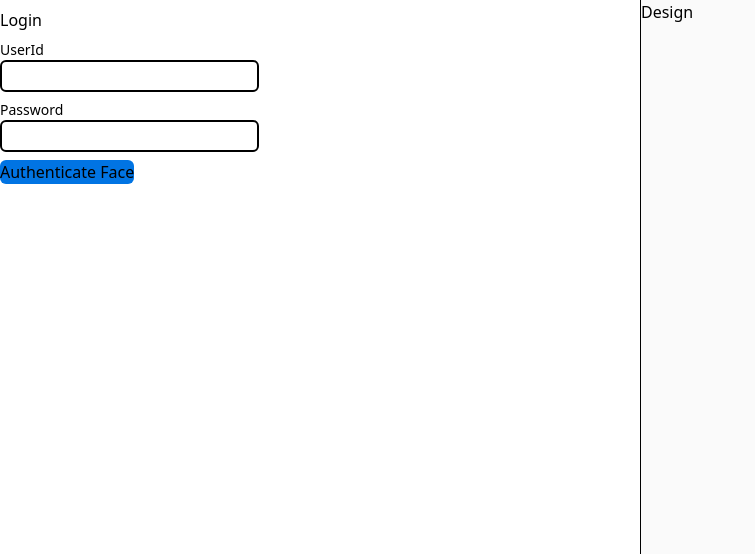
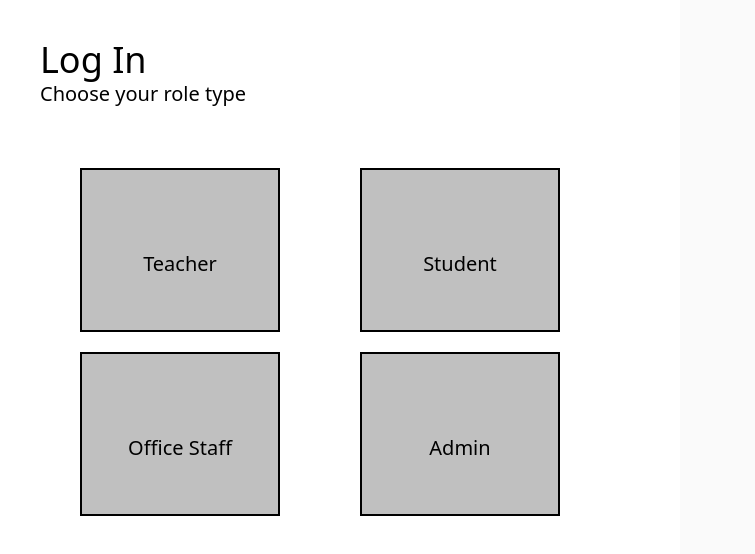
Before and after one commit to de-mongo/student_record_mgt, a Next.js app: page / in a window 1280 px wide. Shown: the top 554 px of the page, without its empty margins (0-755 px from the left). Built offline with nearby package versions, Linux system fonts and the light colour scheme.

Commit message:
work on login

```diff
--- a/pages/index.js
+++ b/pages/index.js
@@ -1,57 +1,44 @@
-import { useRouter } from 'next/router'
-import { useCallback } from 'react'
-import { useFormState } from 'react-hook-form';
+import Router, { useRouter } from 'next/router'
+import { useState } from 'react'
 
-
-function Login() {
+function Start() {
     const router = useRouter()
 
-    const handlesubmit = useCallback((e) => {
-        e.preventDefault()
-        const userid = document.querySelector('#userid').value
-        const password = document.querySelector('#password').value
-        fetch('/api/login', {
-            method: 'POST',
-            headers: {'Content-type': 'application/json'},
-            body: JSON.stringify({
-                "userId": userid,
-                "password": password
-            }),
-        }).then((res)=> {
-            if (res.ok) router.push('./FaceAuthentication/face')
-        })
-    })
+    const login = () =>{
+        router.push('./login')
+    }
+    return(
+        <div className='flex'>
+            <div className='flex-auto w-2/4 h-screen mx-10'>
+                <div className='my-10'>
+                    <h1 className='text-4xl'>Log In</h1>
+                    <h4 className='text-xl mb-6'>Choose your role type</h4>
+                </div>
+                <div className='my-0 text-xl'>
+                    <button onClick={login} className='bg-silver mx-10 my-5 py-20 w-1/3 h-20 border-2 border-black'>Teacher</button>
+                    <button onClick={login} className='bg-silver mx-10 my-5 py-20 w-1/3 h-20 border-2 border-black'>Student</button>
+                    <button onClick={login} className='bg-silver mx-10 py-20 w-1/3 h-20 border-2 border-black'>Office Staff</button>
+                    <button onClick={login} className='bg-silver mx-10 py-20 w-1/3 h-20 border-2 border-black'>Admin</button>
+                </div>
+            </div>
 
-    return(
-        <div className='grid grid-cols-2 divide-x'>
-            <div className="card w-full h-screen">
-                <h2 className="card-header my-2 ">Login</h2>
-                <div className='card-body'>
-                    <form  onSubmit={handlesubmit} >
-                    <div className='formgroup my-2'>
-                        <span className="block text-sm font-medium text-slate-700">UserId</span>
-                        <input type="text" id="userid" className='form-input box-content h-1 w-25 p-3 border-2 rounded-md' required/>
+            <div className="flex-auto bg-comp2 w-2/4 h-screen">
+                <div className='bg-purple'>
+                    {/* <div className='border-black'>
+                        <img src="../styles/circle_FILL0_wght400_GRAD0_opsz48.svg"></img>
+                    </div> */}
+                    {/* <div >
+                        <img className='bg-purple' src="../styles/circle_white_24dp.svg"></img>
                     </div>
-                    <div className='formgroup my-2'>
-                        <span className="block text-sm font-medium text-slate-700">Password</span>
-                        <input type="password" id="password" className="form-input box-content h-1 w-25 p-3 border-2 rounded-md" minLength="6" maxLength="20" required/>
-                    </div>
-                    <button type="Submit" disabled={useFormState.isSubmitting} className='bg-butCol rounded-md w-25'>
-                    {useFormState.isSubmitting && <span className="spinner-border spinner-border-sm mr-1"></span>}
-                    Authenticate Face
-                    </button>
-                    </form>
+                    <div className="triangle border-r-black"></div>
+                    <div className="triangle border-l-black"></div> */}
                 </div>
-                </div>
-
-        <div className="bg-comp2 w-full h-screen">
-            Design
+            </div>
         </div>
-            </div>
 
 
 
     )
 }
 
-export default Login
+export default Start
--- /dev/null
+++ b/pages/login.js
@@ -0,0 +1,70 @@
+import { useRouter } from 'next/router'
+import { useCallback } from 'react'
+import { useFormState } from 'react-hook-form';
+
+
+function login() {
+    const router = useRouter()
+    function handleChechbox(e) {}
+    const handlesubmit = useCallback((e) => {
+        e.preventDefault()
+        const userid = document.querySelector('#userid').value
+        const password = document.querySelector('#password').value
+        fetch('/api/login', {
+            method: 'POST',
+            headers: {'Content-type': 'application/json'},
+            body: JSON.stringify({
+                "userId": userid,
+                "password": password
+            }),
+        }).then((res)=> {
+            if (res.ok) router.push('./FaceAuthentication/face')
+        })
+    })
+
+    return(
+        <div className='flex'>
+            <div className='flex-auto w-2/4 h-screen mx-10'>
+                <div className="card w-full h-screen mt-20 mx-17">
+                    <div className="card-header my-6 ">
+                        <h1 className='text-4xl my-4'>Log In</h1>
+                        <h4 className='text-xl mb-6'>Enter your credentials to access your information</h4>
+                    </div>
+                    <div className='card-body'>
+                        <form  onSubmit={handlesubmit} >
+                        <div className='formgroup my-3'>
+                            <span className="block text-base text-slate-700 my-2">UserId</span>
+                            <input type="text" id="userid" className='form-input box-content h-1 w-25 p-3 border-2 rounded-md' required/>
+                        </div>
+                        <div className='formgroup my-3'>
+                            <span className="block text-base text-slate-700">Password</span>
+                            <input type="password" id="password" className="form-input box-content h-1 w-25 p-3 border-2 rounded-md" minLength="6" maxLength="20" required/>
+                        </div>
+                        <div className="form-check">
+                    <input type="checkbox" className="form-check-input"
+                      id="rememberPassword" name="checkbox" checked={null}
+                      onChange={(event) => handleChechbox(event)} />
+                    <label className="form-check-label" htmlFor="rememberPassword">
+                      Remember me
+                    </label>
+                  </div>
+                        <button type="Submit" disabled={useFormState.isSubmitting} className='bg-butCol rounded-md w-25 border-solid border-b p-2 my-3'>
+                        {useFormState.isSubmitting && <span className="spinner-border spinner-border-sm mr-1"></span>}
+                        Authenticate Face
+                        </button>
+                        </form>
+                    </div>
+                </div>
+            </div>
+
+            <div className='flex-auto bg-comp2 w-2/4 h-screen '>
+                Design
+            </div>
+        </div>
+
+
+
+    )
+}
+
+export default login
--- a/tailwind.config.js
+++ b/tailwind.config.js
@@ -19,6 +19,7 @@ module.exports = {
       'bermuda': '#78dcca',
       'comp2': '#FAFAFA',
       'butCol': '#0174E3',
+      'silver': '#C0C0C0',
     },
   },
   plugins: [],
```
Also changed, not shown: styles/circle_FILL0_wght400_GRAD0_opsz48.svg (added), styles/circle_white_24dp.svg (added).
